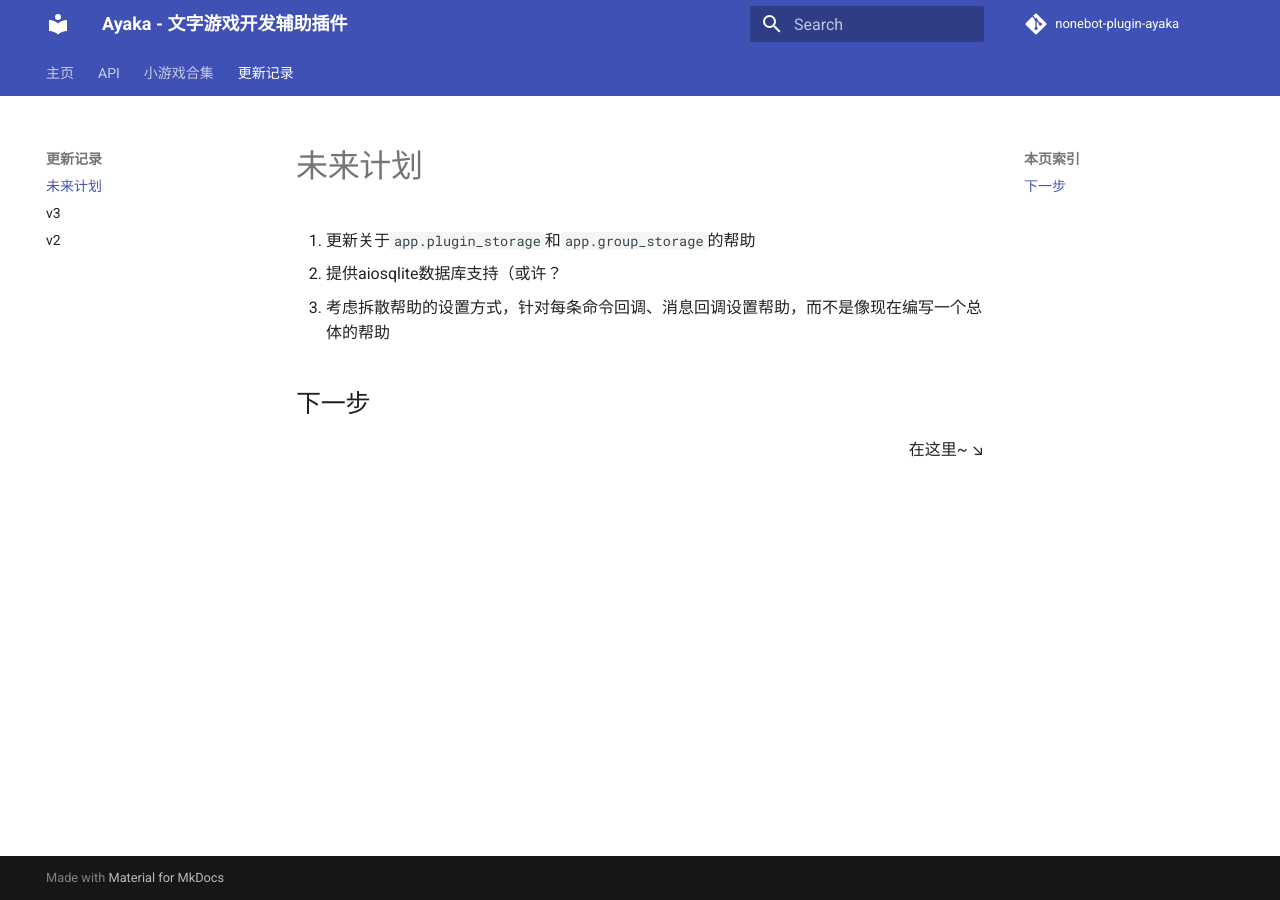
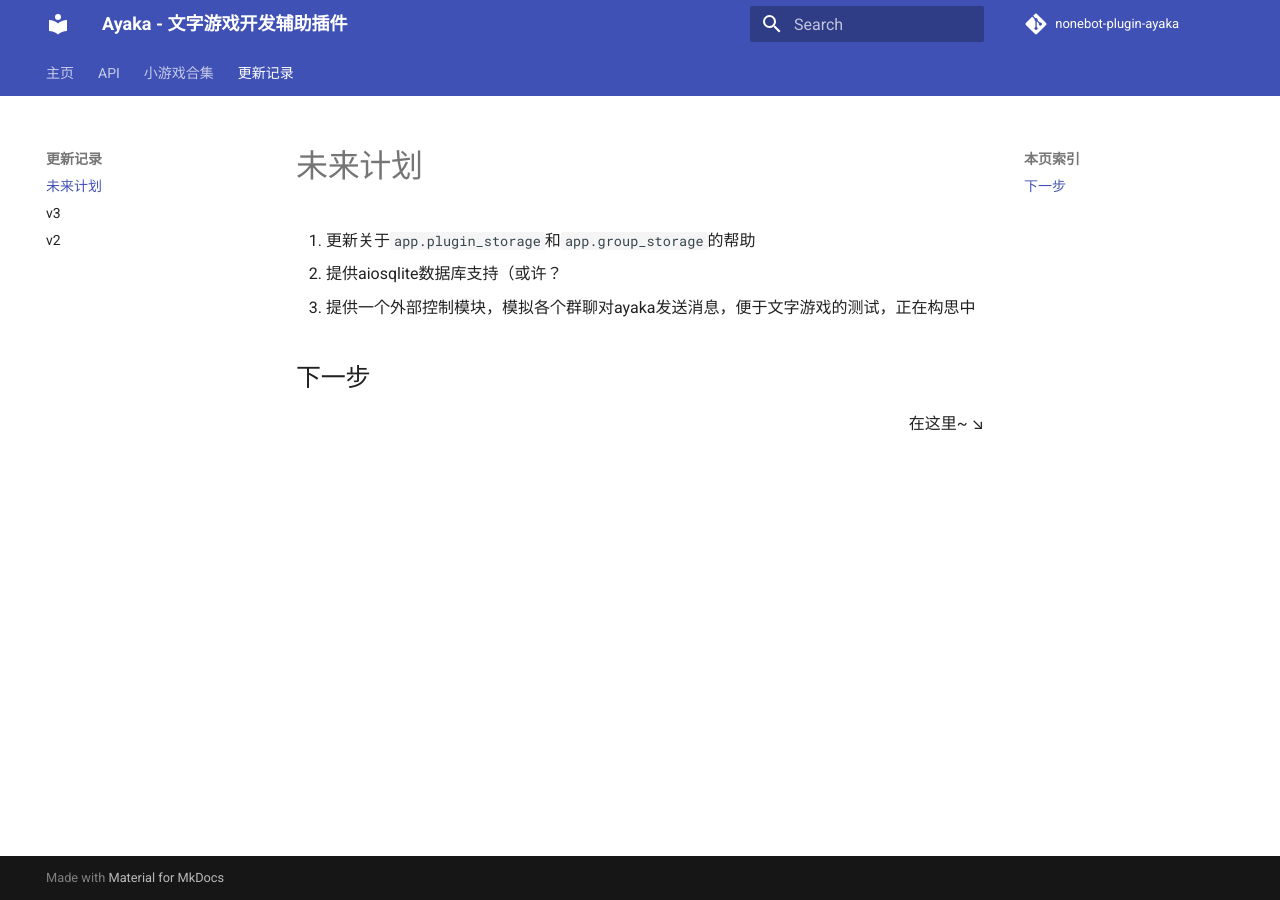
Before and after one commit to bridgeL/ayaka_doc, an MkDocs documentation site: the page built from docs/change-log/next.md, in a window 1280 px wide. Built offline with MkDocs 1.6.1 and Material for MkDocs 9.7.7, drawn with Linux system fonts in a browser that asks for light colours; comment, search, counter and statistics services are not loaded.

Commit message:
更新未来计划

```diff
--- a/docs/change-log/next.md
+++ b/docs/change-log/next.md
@@ -1,7 +1,7 @@
 
 1. 更新关于`app.plugin_storage`和`app.group_storage`的帮助
 2. 提供aiosqlite数据库支持（或许？
-3. 考虑拆散帮助的设置方式，针对每条命令回调、消息回调设置帮助，而不是像现在编写一个总体的帮助
+3. 提供一个外部控制模块，模拟各个群聊对ayaka发送消息，便于文字游戏的测试，正在构思中
 
 ## 下一步
 
```
